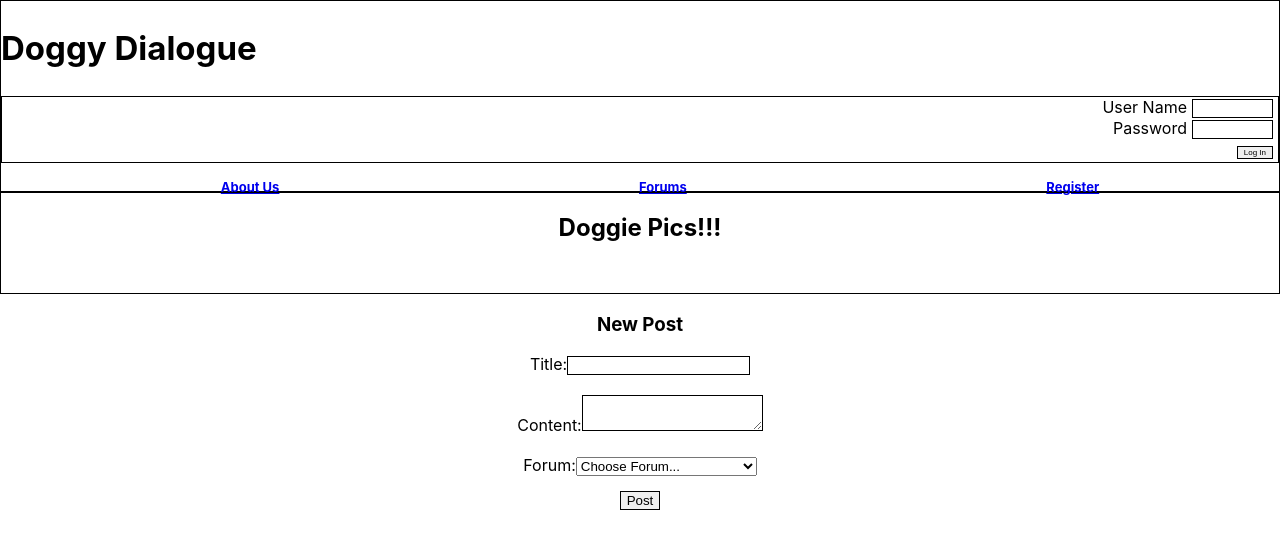
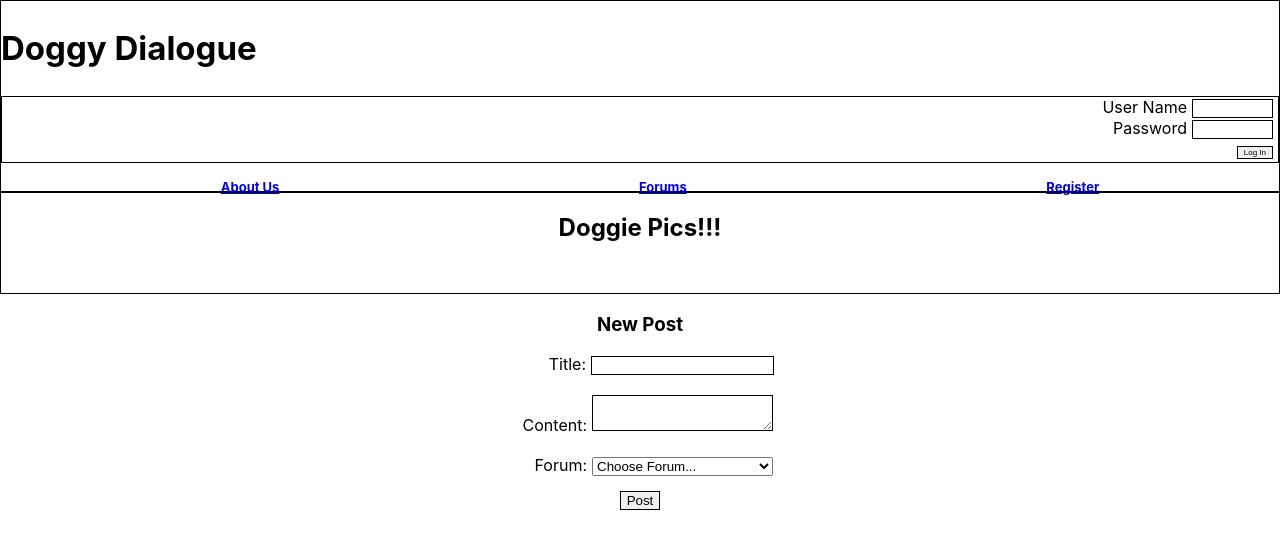
Before and after one commit to navin1551/doggy-dialogue-app, a React (Create React App) app: page /new-post in a window 1280 px wide. Shown: the top 548 px of the page. Built offline with nearby package versions, Linux system fonts and the light colour scheme.

Commit message:
css, aligned inputs and labels

```diff
--- a/src/components/AddNewPost.css
+++ b/src/components/AddNewPost.css
@@ -20,3 +20,19 @@
 #new-post-content {
   border: 1px solid black;
 }
+
+.new-post-labels {
+  display: inline-block;
+  width: 80px;
+  text-align: right;
+}
+
+#new-post-title,
+#new-post-content,
+#forum-input {
+  margin-left: 5px;
+}
+
+#forum-selecter {
+  border: 1px solid black;
+}
--- a/src/components/AddNewPost.js
+++ b/src/components/AddNewPost.js
@@ -118,7 +118,9 @@ export default class AddNewPost extends React.Component {
               <h3>New Post</h3>
             </div>
             <div>
-              <label htmlFor="title">Title:</label>
+              <label className="new-post-labels" htmlFor="title">
+                Title:
+              </label>
               <input
                 type="text"
                 id="new-post-title"
@@ -132,7 +134,9 @@ export default class AddNewPost extends React.Component {
             />
             <br />
             <div>
-              <label htmlFor="content">Content:</label>
+              <label className="new-post-labels" htmlFor="content">
+                Content:
+              </label>
               <textarea
                 id="new-post-content"
                 name="new-post-content"
@@ -144,7 +148,9 @@ export default class AddNewPost extends React.Component {
               message={this.state.validationMessages.content}
             />
             <br />
-            <label htmlFor="forum">Forum:</label>
+            <label className="new-post-labels" htmlFor="forum">
+              Forum:
+            </label>
             <select
               type="select"
               id="forum-input"
@@ -152,7 +158,7 @@ export default class AddNewPost extends React.Component {
             >
               <option value="">Choose Forum...</option>
               {this.context.store.forums.map(forum => (
-                <option key={forum.id} value={forum.id}>
+                <option id="forum-selecter" key={forum.id} value={forum.id}>
                   {forum.name}
                 </option>
               ))}
--- a/src/components/RegisterForm.css
+++ b/src/components/RegisterForm.css
@@ -10,3 +10,9 @@ input {
 .sign-up-button {
   border: 1px solid black;
 }
+
+.register-label {
+  display: inline-block;
+  width: 90px;
+  text-align: right;
+}
--- a/src/components/RegisterForm.js
+++ b/src/components/RegisterForm.js
@@ -5,19 +5,27 @@ export default class RegisterForm extends React.Component {
   render() {
     return (
       <form className="registration-form">
-        <label htmlFor="full-name">Full Name:</label>
+        <label className="register-label" htmlFor="full-name">
+          Full Name:
+        </label>
         <input type="text" id="full-name" name="full-name" />
         <br />
         <br />
-        <label htmlFor="user-name">User Name:</label>
+        <label className="register-label" htmlFor="user-name">
+          User Name:
+        </label>
         <input type="text" id="register-user-name" name="user-name" />
         <br />
         <br />
-        <label htmlFor="password">Password:</label>
+        <label className="register-label" htmlFor="password">
+          Password:
+        </label>
         <input type="password" id="register-password" name="password" />
         <br />
         <br />
-        <label htmlFor="email">Email:</label>
+        <label className="register-label" htmlFor="email">
+          Email:
+        </label>
         <input type="email" id="email" name="email" />
         <br />
         <br />
```
